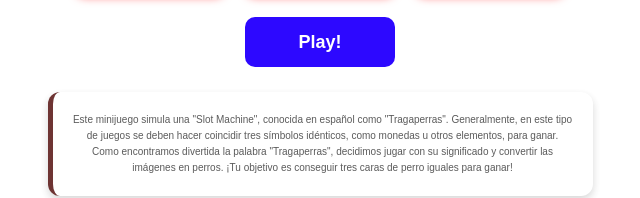
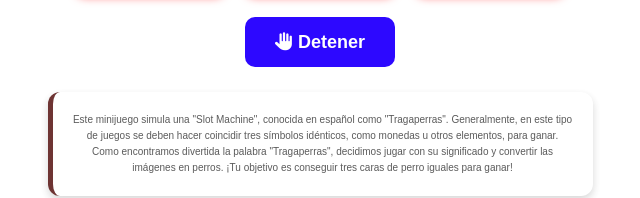
Before and after one commit to hevieri/SlotMachine, a website built with Vite: page index.html in a window 1280 px wide. Both pictures are taken after a click on the button "Play!". Shown: the part 389-587 px from the top of the page, 320-960 px from the left. Built offline with nearby package versions, Linux system fonts and the light colour scheme; files whose address does not match are found by name.

Commit message:
Agregar botón de detener y mejorar la interfaz con Font Awesome

```diff
--- a/index.html
+++ b/index.html
@@ -3,6 +3,7 @@
   <head>
     <meta charset="UTF-8" />
     <link rel="icon" type="image/svg+xml" href="/vite.svg" />
+    <link rel="stylesheet" href="https://cdnjs.cloudflare.com/ajax/libs/font-awesome/6.5.1/css/all.min.css">
     <meta name="viewport" content="width=device-width, initial-scale=1.0" />
     <title>Vite App</title>
   </head>
@@ -12,7 +13,7 @@
 <head>
     <meta charset="UTF-8">
     <meta name="viewport" content="width=device-width, initial-scale=1.0">
-    <title>Tragaperras</title>
+    <title><i class="fa-solid fa-hand"></i> Tragaperras</title>
     <!-- <link rel="stylesheet" href="src/css/style.css"> -->
 </head>
 <nav>
@@ -40,7 +41,8 @@
 
 
       <!-- Botón de Jugar -->
-      <button class="button" id="toPlay">Play!</button>
+      <button class="button" id="play">Play!</button>
+      <button class="button" id="stop"><i class="fa-solid fa-hand"></i> Detener</button>
 
       <div class="container" id="description">
         Este minijuego simula una "Slot Machine", conocida en español como "Tragaperras". Generalmente, en este tipo de juegos se deben hacer coincidir tres símbolos idénticos, como monedas u otros elementos, para ganar.
@@ -51,7 +53,6 @@
     <footer>
         <p>2025</p>
     </footer>
-    <script src="./script/main.js"></script>
 </body>
 
 </html>
--- a/src/css/style.css
+++ b/src/css/style.css
@@ -117,6 +117,12 @@ h1{
 
 }
 
+#stop {
+  display: flex;
+  gap:8px;
+  align-items: center;
+  justify-content: center;
+}
 
 #description {
   max-width: 500px;
--- a/src/main.js
+++ b/src/main.js
@@ -14,6 +14,7 @@ const MAXIMUM_AMOUNT_PER_ROUND_BOX3 = 40;
 const INTERVAL_TIME_ONE   = 800
 const INTERVAL_TIME_TWO   = 850
 const INTERVAL_TIME_THREE = 890
+let ideIntervals = [];
 
 //--Array de imágenes
 const imageArray = [
@@ -32,21 +33,25 @@ const getRandomNumber = ()=>{
 }
 
 //--Botón "Jugar"
-const startPlayingButton = document.querySelector("#toPlay");
+const startPlayingButton = document.querySelector("#play");
+const stopPlayingButton  = document.querySelector("#stop");
 
 //--Cajas donde se muestran las figuras
 const boxOne   = document.querySelector(".transitionOne");
 const boxTwo   = document.querySelector(".transitionTwo");
 const boxThree = document.querySelector(".transitionThree");
 
-//--Limpiar todos los intervalos
+//--Limpiar los intervalos
 const stopInterval = (ide)=>{
     clearInterval(ide);
+    ideIntervals.shift();
 }
 
 //--Iniciar el cambiador de imágenes
 const startChangingImages = ()=>{
 
+    if(ideIntervals.length > 0)return alert("Ya se está jugando");
+    ideIntervals=[];
 
     //intervalo de la caja uno
     let counter1 = 0;
@@ -99,13 +104,24 @@ const startChangingImages = ()=>{
 
     },INTERVAL_TIME_THREE);
 
+    //Ingresar los nuevos ides de intervalos
+    ideIntervals.push(ideInterval1, ideInterval2, ideInterval3);
+
 }
 
+//--Ocultar botón de "Jugar" y mostrar el botón de "Detener"
+const handleButtons = () =>{
+    startPlayingButton.style.display = "none";
+    stopPlayingButton.style.display  = "block";
+}
 
 //--Escuchar click del botón "Jugar"
 startPlayingButton.addEventListener("click", ()=>{
-    startChangingImages()
+    startChangingImages();
+    handleButtons();
 });
+
+
 
 // startChangingImages()
 console.log(imageArray);
```
